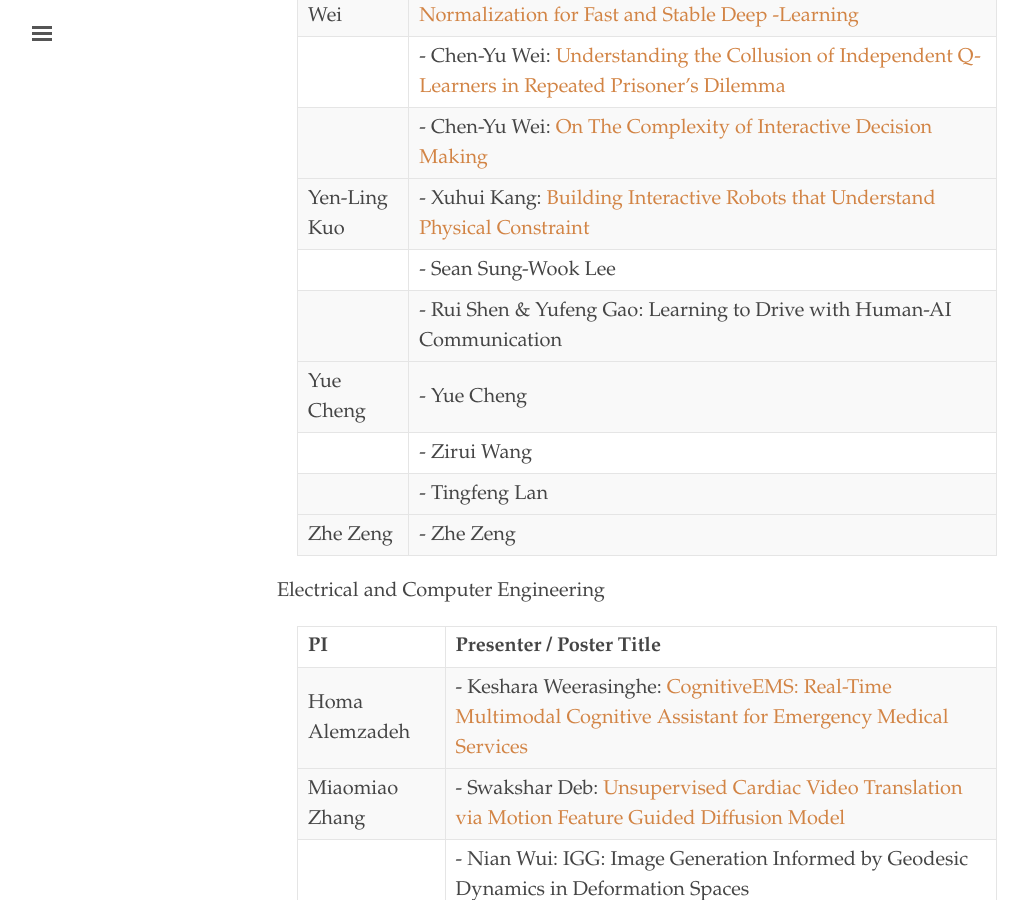
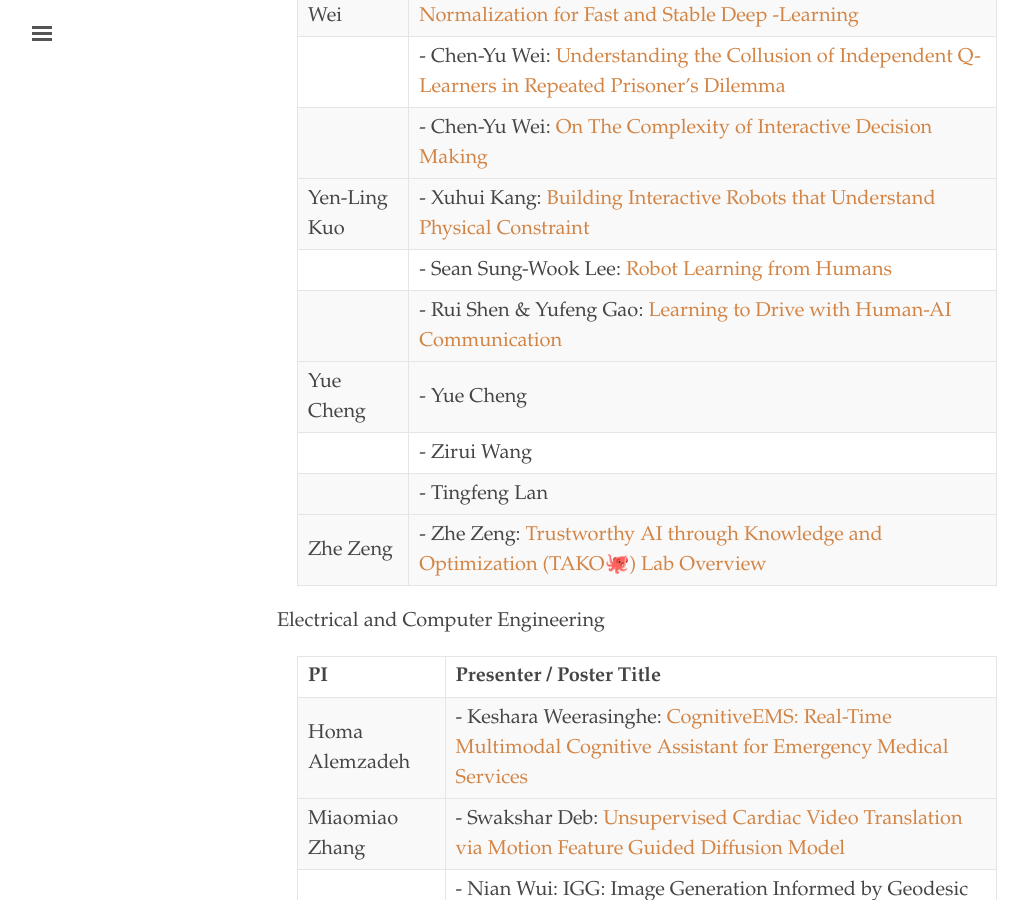
Before and after one commit to uvaml/uvaml.github.io, a Jekyll site: the page built from _texts/2025-10-10.md, in a window 1280 px wide and 900 px high, scrolled down 1498 px. Shown: the whole window, without its empty margins (3-1031 px from the left). Built offline with Jekyll 4.4.1, drawn with Linux system fonts in a browser that asks for light colours.

Commit message:
update poster PDF

```diff
--- a/_texts/2025-10-10.md
+++ b/_texts/2025-10-10.md
@@ -45,14 +45,14 @@ Please RSVP here by Sep 24: [RSVP link](https://forms.gle/W4i6onKdSP9hcJAx7)
   |                  | - Chen-Yu Wei: [On The Complexity of Interactive Decision Making](https://virginia.box.com/s/ydg5b4xqbb47klxrw888eg0gduju02oq) |
   |------------------|----------------------------|
   | Yen-Ling Kuo     | - Xuhui Kang: [Building Interactive Robots that Understand Physical Constraint](https://virginia.box.com/s/yv1jv7xgc6efc7crg9gttvzp38h4im3y) |
-  |                  | - Sean Sung-Wook Lee       |
-  |                  | - Rui Shen & Yufeng Gao: Learning to Drive with Human-AI Communication  |
+  |                  | - Sean Sung-Wook Lee: [Robot Learning from Humans](https://virginia.box.com/s/p0fw5v299arm1jho0a5r50skwijpoukw) |
+  |                  | - Rui Shen & Yufeng Gao: [Learning to Drive with Human-AI Communication](https://virginia.box.com/s/m7uqb71s746ljeyjn15cdvsq15xgcjqp) |
   |------------------|----------------------------|
   | Yue Cheng        | - Yue Cheng                |
   |                  | - Zirui Wang               |
   |                  | - Tingfeng Lan             |
   |------------------|----------------------------|
-  | Zhe Zeng         | - Zhe Zeng                 |
+  | Zhe Zeng         | - Zhe Zeng: [Trustworthy AI through Knowledge and Optimization (TAKO🐙) Lab Overview](https://virginia.box.com/s/gjfvc56bfqfpqe6ujspdkxmtx9agm996)   |
 
 - Electrical and Computer Engineering
 
```
